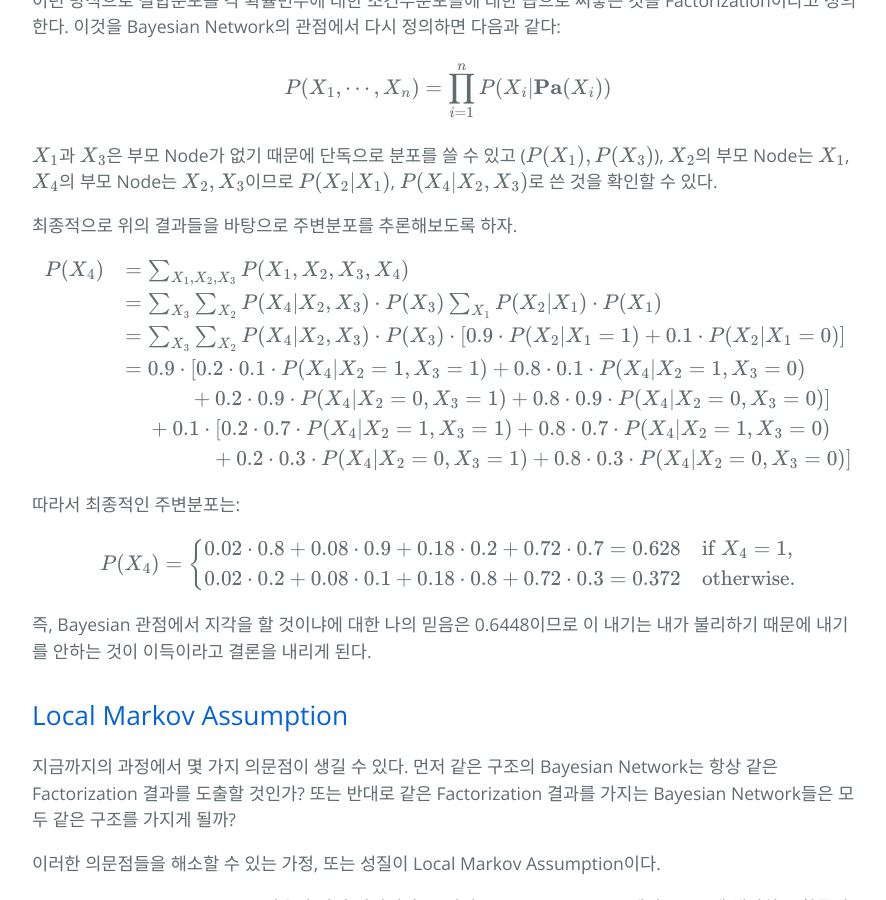
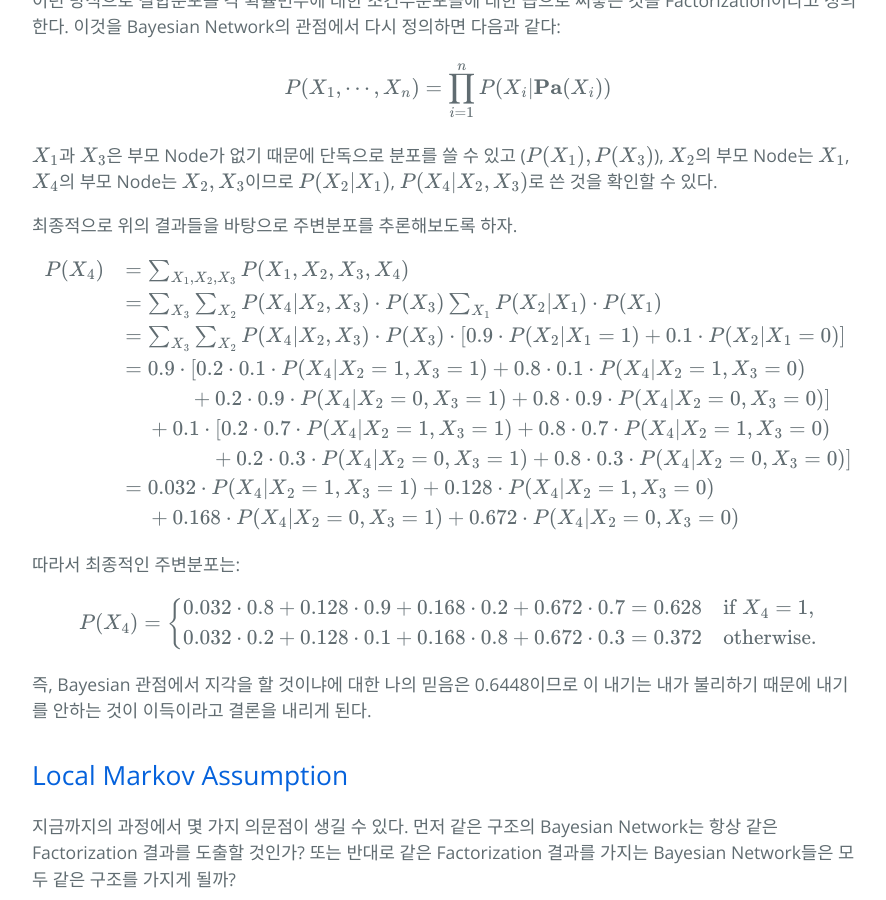
Before and after one commit to hcnoh/hcnoh.github.io, a Jekyll site: the page built from _posts/2020-01-26-graphical-model-01.md, in a window 1280 px wide and 900 px high, scrolled down 4629 px. Shown: the whole window, without its empty margins (192-1078 px from the left). Built offline with Jekyll 4.4.1, drawn with Linux system fonts in a browser that asks for light colours; formulas are drawn with MathJax 3; comment, search, counter and statistics services are not loaded.

Commit message:
modified a post.

```diff
--- a/_posts/2020-01-26-graphical-model-01.md
+++ b/_posts/2020-01-26-graphical-model-01.md
@@ -133,7 +133,12 @@
 & \ \ \ \ \ \ \ \ \ \ \ \ + \left. 0.2 \cdot 0.9 \cdot P(X_4 | X_2=0, X_3=1) + 0.8 \cdot 0.9 \cdot P(X_4 | X_2=0, X_3=0) \right] \\
 
 & \ \ \ \ + 0.1 \cdot \left[ 0.2 \cdot 0.7 \cdot P(X_4 | X_2=1, X_3=1) + 0.8 \cdot 0.7 \cdot P(X_4 | X_2=1, X_3=0) \right. \\
-&  \ \ \ \ \ \ \ \ \ \ \ \ \ \ \ \ + \left. 0.2 \cdot 0.3 \cdot P(X_4 | X_2=0, X_3=1) + 0.8 \cdot 0.3 \cdot P(X_4 | X_2=0, X_3=0) \right]
+&  \ \ \ \ \ \ \ \ \ \ \ \ \ \ \ \ + \left. 0.2 \cdot 0.3 \cdot P(X_4 | X_2=0, X_3=1) + 0.8 \cdot 0.3 \cdot P(X_4 | X_2=0, X_3=0) \right] \\
+
+& = 0.032 \cdot P(X_4 | X_2=1, X_3=1) +
+0.128 \cdot P(X_4 | X_2=1, X_3=0) \\
+& \ \ \ \ + 0.168 \cdot P(X_4 | X_2=0, X_3=1) +
+0.672 \cdot P(X_4 | X_2=0, X_3=0)
 \end{array}
 $$
 
@@ -142,9 +147,9 @@
 $$
 P(X_4) = \left\{
 \begin{array}{ll}
-0.02 \cdot 0.8 + 0.08 \cdot 0.9 + 0.18 \cdot 0.2 + 0.72 \cdot 0.7 = 0.628
+0.032 \cdot 0.8 + 0.128 \cdot 0.9 + 0.168 \cdot 0.2 + 0.672 \cdot 0.7 = 0.628
 & \text{if} \ X_4=1, \\
-0.02 \cdot 0.2 + 0.08 \cdot 0.1 + 0.18 \cdot  0.8 + 0.72 \cdot 0.3 = 0.372
+0.032 \cdot 0.2 + 0.128 \cdot 0.1 + 0.168 \cdot  0.8 + 0.672 \cdot 0.3 = 0.372
 & \text{otherwise}.
 \end{array}
 \right.
```
